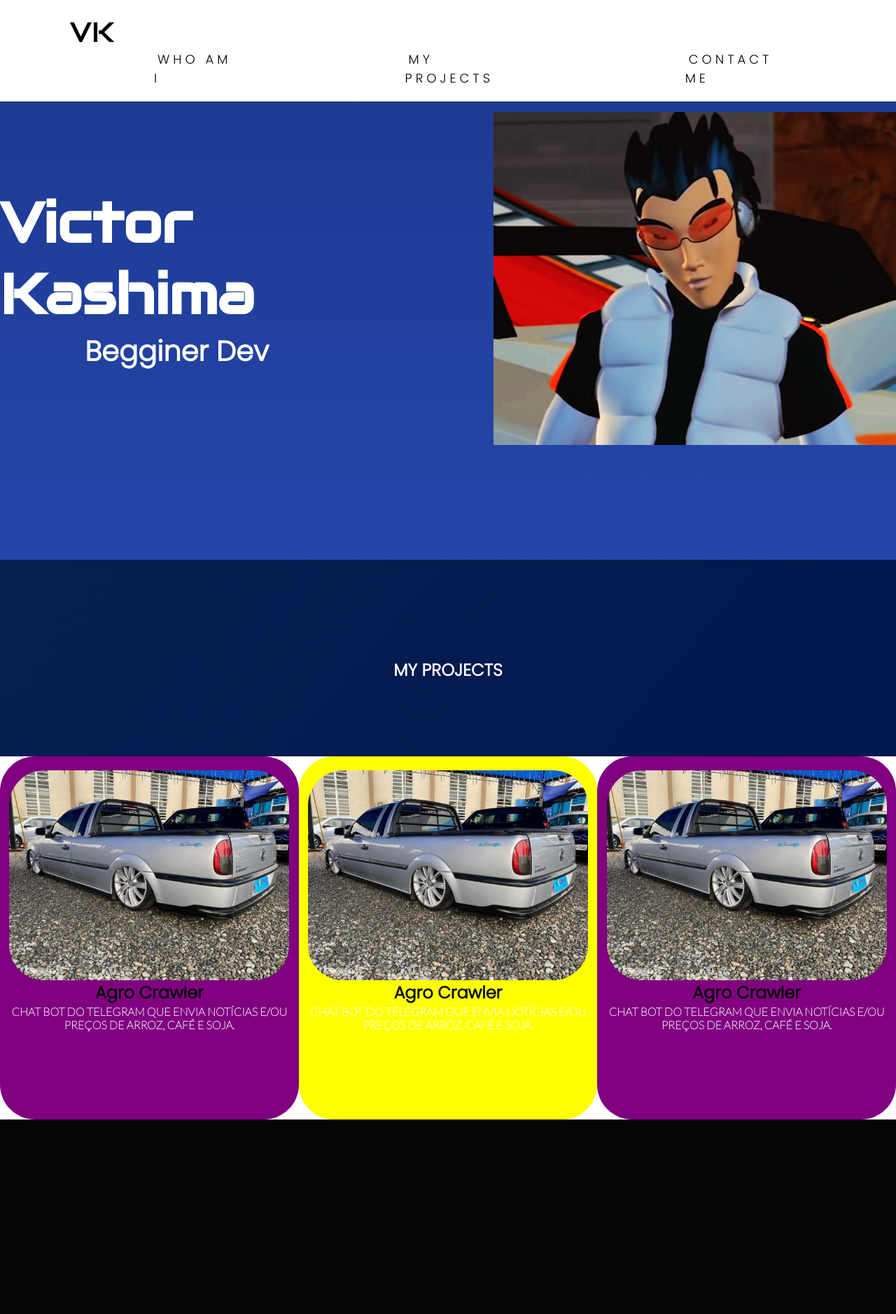
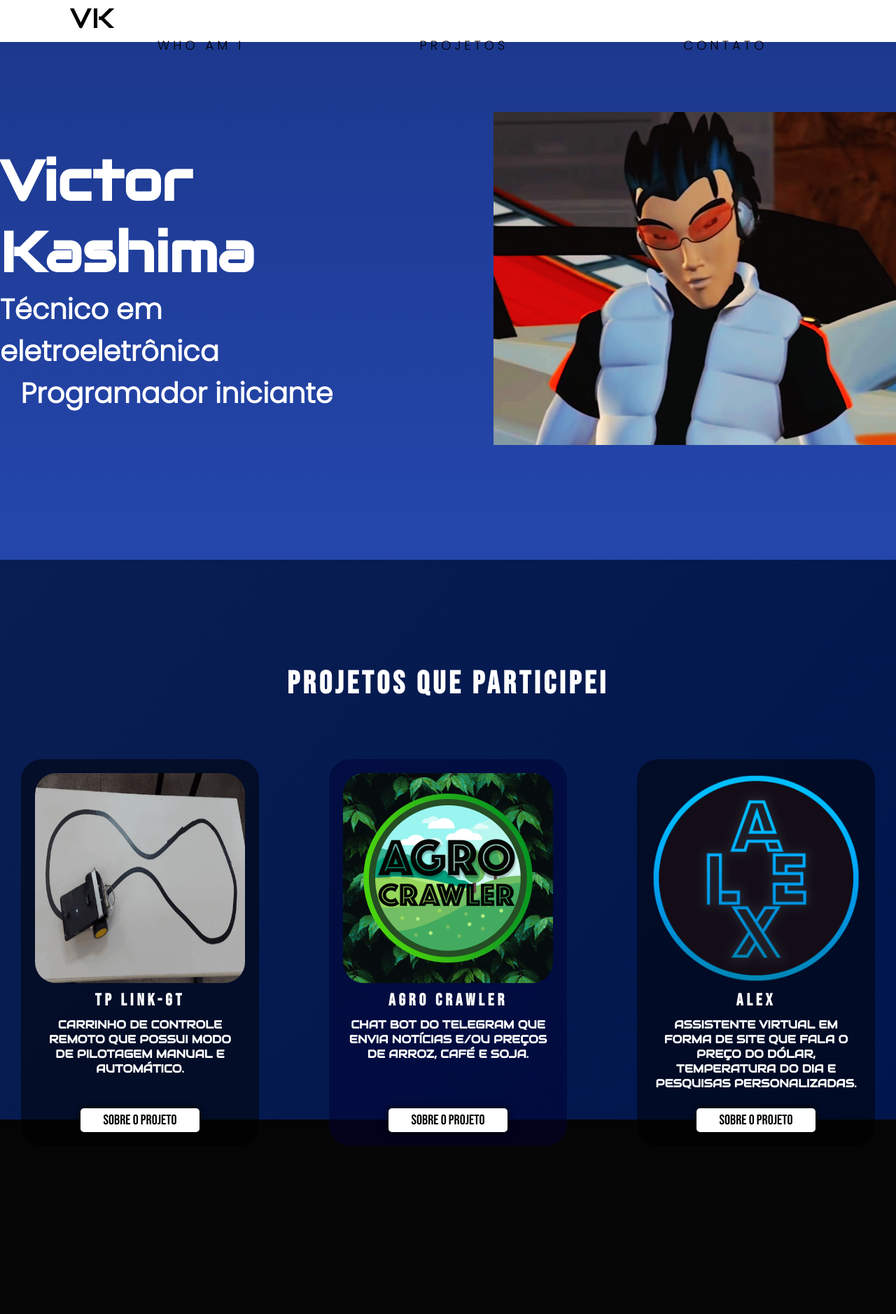
Before and after one commit to VictorKashima/portfolio, a PHP site: page / in a window 1280 px wide. Shown: the top 1878 px of the page at 70% size. Run offline with PHP 8.4, Linux system fonts and the light colour scheme.

Commit message:
MyProjects-Section

```diff
--- a/css/home.css
+++ b/css/home.css
@@ -20,7 +20,8 @@ header {
     display: flex;
     flex-wrap: wrap;
     justify-content: space-between;
-    padding: 20px 100px;
+    padding: 0px 100px;
+    height: 60px;
     align-items: center;
     background: white;
     width: 90%;
@@ -33,6 +34,10 @@ header {
     align-items: center;
     text-decoration: none;
     color: black;
+}
+
+.logo:hover {
+    font-size: 37px;
 }
 
 .list {
@@ -111,17 +116,17 @@ nav ul li a:hover {
 }
 
 .myprojects {
-    display: grid;
-    grid-template-rows: 2;
     margin: 0 auto;
     height: 100vh;
     width: 100%;
     background-image:linear-gradient(-50deg, #00154b, #091E53);
-    font-family: 'Poppins', sans-serif;
+    font-family: 'Bebas Neue', cursive;
+    letter-spacing: 5px;
+    font-size: 30px;
 }
 
 #projects h1 {
-    padding-top: 140px;
+    padding: 150px 0px 80px 0px;
     margin: 0;
     text-align: center;
     text-transform: uppercase;
@@ -131,37 +136,72 @@ nav ul li a:hover {
 
 .projectlist {
     display: grid;
-    grid-template-columns: repeat(3, 1fr);
-    background: white;
+    grid-template-columns: repeat(3,  340px);
+    grid-column-gap: 100px;
+    justify-content: center;
+    letter-spacing: 0px;
+    font-size: 16px;
+}
+
+.project-conteiner {
+    display: grid;
+    grid-template-rows: auto auto auto auto;
     justify-items: center;
-    margin: 0;
 }
 
 .projectlist div {
-    border-radius: 50px;
+    border-radius: 30px;
     padding: 20px 0px;
     text-align: center;
-    background: yellow;
-    max-width: 450px;
+    background: rgba(0, 0, 50, 50%);
+    max-width: 340px;
 }
 
 .projectlist > div:nth-child(odd){
-    background: purple;
+    background: rgba(0, 0, 0, 50%);
+}
+
+.projectlist a {
+    text-decoration: none;
+    color: black;
+    background: white;
+    padding: 5px 10px;
+    font-size: 20px;
+    border-radius: 5px;
+    box-shadow: 0px 0px 10px black;
+    text-align: center;
+    width: 150px;
+}
+
+.projectlist a:hover {
+    color: rgb(30, 30, 30);
+    font-size: 22px;
 }
 
 #projects img {
-    border-radius: 50px;
+    border-radius: 30px;
     margin: 0 auto;
-    display: flex;
-    max-width: 400px;
+    width: 300px;
+    height: 300px;
+    background-size: cover;
+}
+
+#projects h2 {
+    font-family: 'Bebas Neue', cursive;
+    letter-spacing: 5px;
+    padding: 10px 0;
+    color: white;
 }
 
 #projects p {
     color: white;
-    margin: 0;
-    font-family: 'Lato', sans-serif;
+    margin: 0 auto;
+    font-family: 'Audiowide', cursive;
     font-weight: 900;
     text-transform: uppercase;
+    padding-bottom: 10px;
+    max-width: 290px;
+    height: 120px;
 }
 
 #contactme {
--- a/index.html
+++ b/index.html
@@ -23,8 +23,8 @@
     <nav>
         <ul class="list">
             <li><a href="#">Who am I</a></li>
-            <li><a href="#projects">my projects</a></li>
-            <li><a href="#contactme">Contact Me</a></li>
+            <li><a href="#projects">Projetos</a></li>
+            <li><a href="#contactme">Contato</a></li>
         </ul>
     </nav>
 </header>
@@ -32,7 +32,8 @@
 <section class="aboutme">
     <div class="slogan">
         <h2>Victor Kashima</h2>
-        <h4>Begginer Dev</h4>
+        <h4>Técnico em eletroeletrônica</h4>
+        <h4>Programador iniciante</h4>
     </div>
 
     <div class="myimage">
@@ -42,24 +43,27 @@
 </section>
 
 <section id="projects" class="myprojects">
-    <h1>My Projects</h1>
+    <h1>Projetos que participei</h1>
     <div class="projectlist">
-        <div>
-            <img src="/images/carro.jpg">
+        <div class="project-conteiner">
+            <img src="/images/VictorKashima-TPLinkGT.gif">
+            <h2>TP Link-GT</h2>
+            <p>Carrinho de controle remoto que possui modo de pilotagem manual e automático.</p>
+            <a href="/agrocrawler.html">Sobre o projeto</a>
+        </div>
+
+        <div class="project-conteiner">
+            <img src="/images/VictorKashima-AgroCrawler.jpg">
             <h2>Agro Crawler</h2>
             <p>Chat bot do telegram que envia notícias e/ou preços de arroz, café e soja.</p>
+            <a href="/agrocrawler.html">Sobre o projeto</a>
         </div>
 
-        <div>
-            <img src="/images/carro.jpg">
-            <h2>Agro Crawler</h2>
-            <p>Chat bot do telegram que envia notícias e/ou preços de arroz, café e soja.</p>
-        </div>
-
-        <div>
-            <img src="/images/carro.jpg">
-            <h2>Agro Crawler</h2>
-            <p>Chat bot do telegram que envia notícias e/ou preços de arroz, café e soja.</p>
+        <div class="project-conteiner">
+            <img src="/images/VictorKashima-Alex.png">
+            <h2>Alex</h2>
+            <p>Assistente Virtual em forma de site que fala o preço do dólar, temperatura do dia e pesquisas personalizadas.</p>
+            <a href="/agrocrawler.html">Sobre o projeto</a>
         </div>
     </div>
 </section>
```
Also changed, not shown: agrocrawler.html (added, +48 -0 lines), css/agrocrawler.css (added, +95 -0 lines), images/VictorKashima-AgroCrawler.jpg (added), images/VictorKashima-Alex.png (added), images/VictorKashima-TPLinkGT.gif (added), images/saveiro.jpg (renamed from images/carro.jpg).
